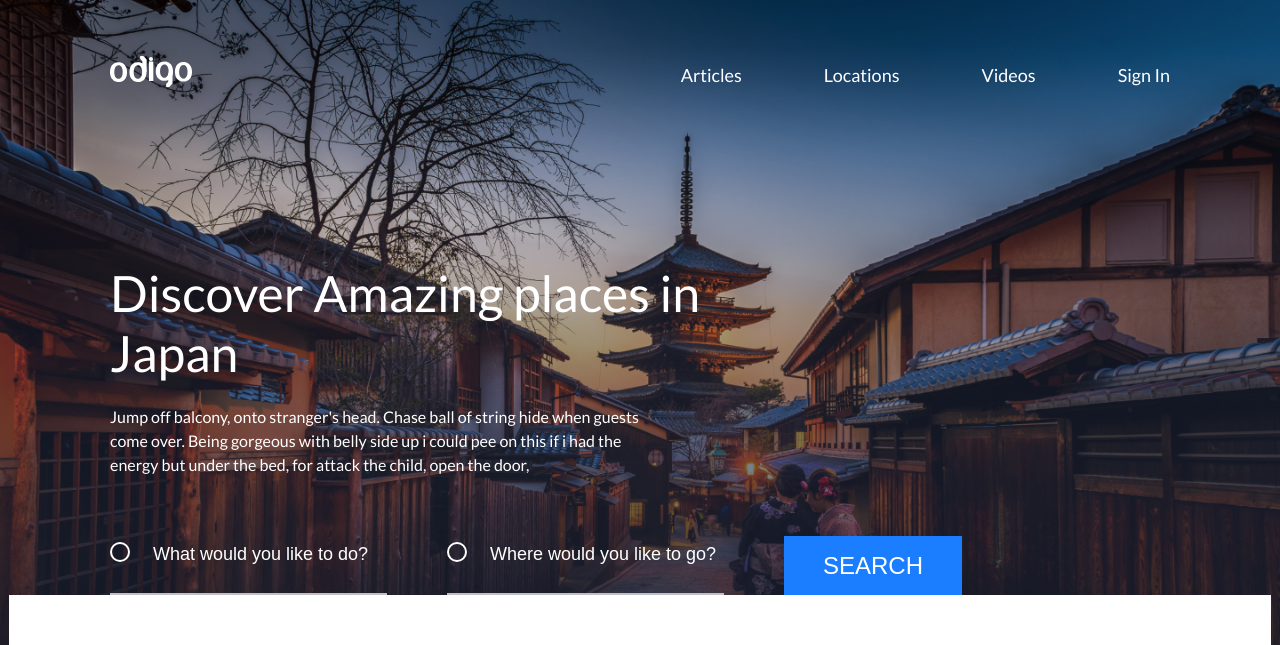
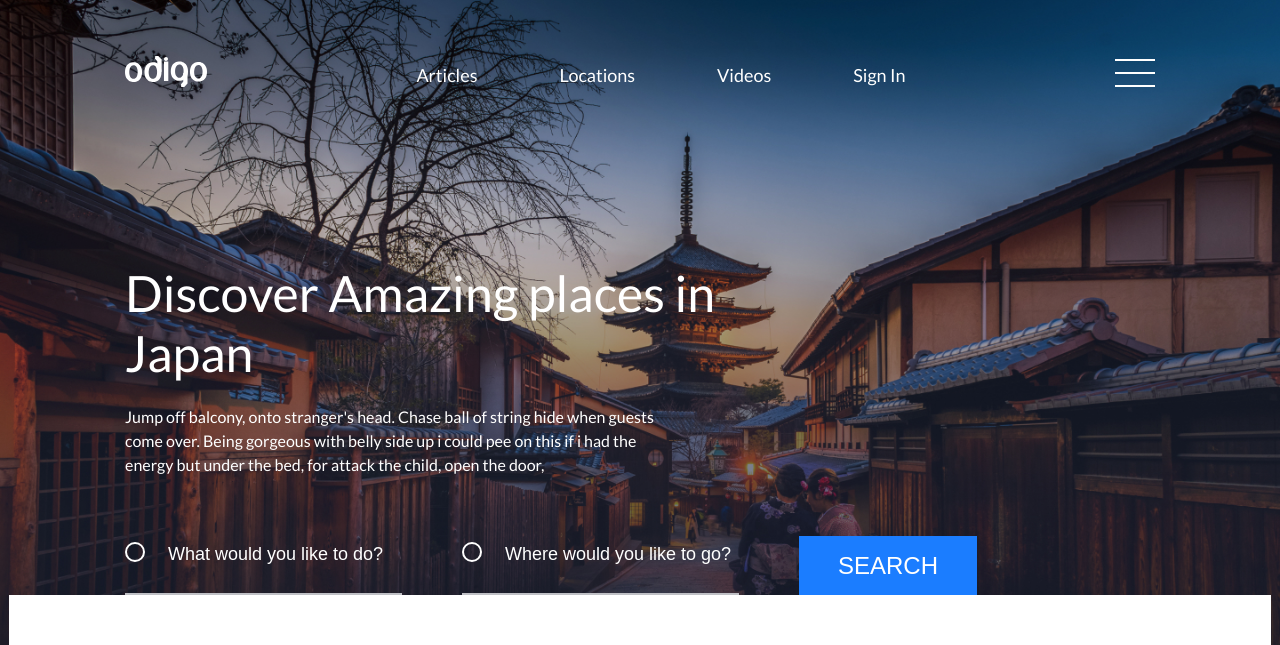
Before and after one commit to akhmad98/travelling-good, a plain HTML site: page index.html in a window 1280 px wide. Shown: the top 645 px of the page. Drawn offline with Linux system fonts and the light colour scheme; files whose address does not match are found by name.

Commit message:
feat: add burger tab

```diff
--- a/css/style.css
+++ b/css/style.css
@@ -409,10 +409,12 @@ img{
 .wrapper {
     max-width: 1060px;
     margin: 0 auto;
+    padding: 0 15px;
 }
 .wrapper-full {
     max-width: 1262px;
     margin: 0 auto;
+    padding: 0 15px;
 }
 .section-title {
     font-weight: 500;
@@ -470,6 +472,29 @@ img{
     opacity: .75;
 }
 /* Main part*/
+.header__burger {
+    position: relative;
+    width: 40px;
+    height: 28px;
+}
+.burger__line {
+    display: block;
+    position: absolute;
+    left:0;
+    background-color: white;
+    width: 100%;
+    height: 2px;
+}
+.burger__line_first {
+    top: 0;
+}
+.burger__line_second {
+    bottom: 0;
+}
+.burger__line_third {
+    top: 50%;
+    transform: translateY(-50%);
+}
 /* Intro part */
 .intro {
     min-height: 100vh;
--- a/index.html
+++ b/index.html
@@ -33,6 +33,11 @@
                         </li>
                     </ul>
                 </nav>
+                <div class="header__burger burger">
+                    <span class="burger__line burger__line_first"></span>
+                    <span class="burger__line burger__line_second"></span>
+                    <span class="burger__line burger__line_third"></span>
+                </div>
             </div>
         </div>
     </header>
```
